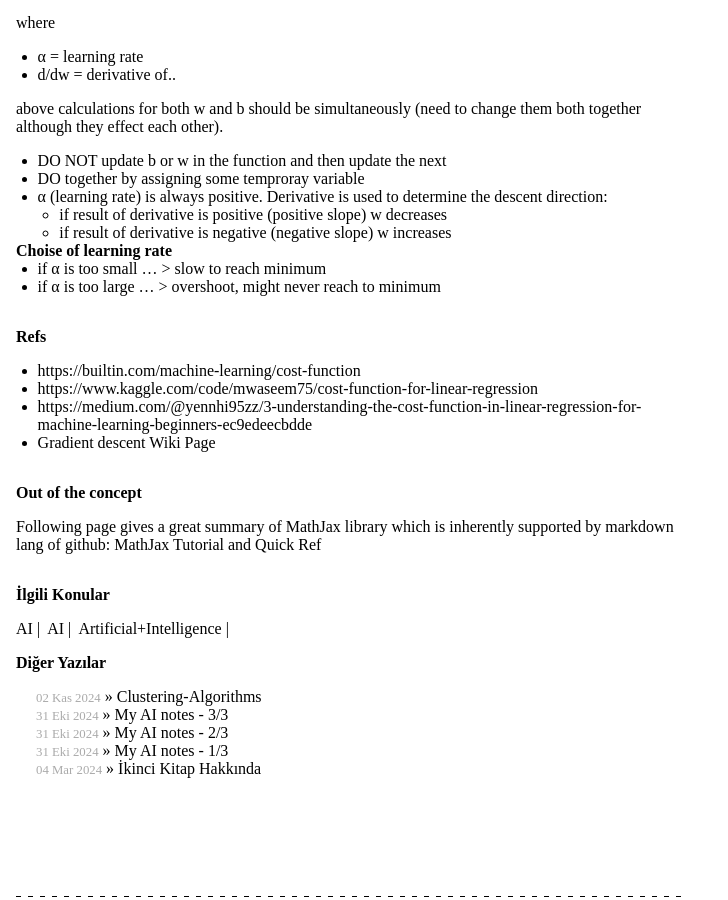
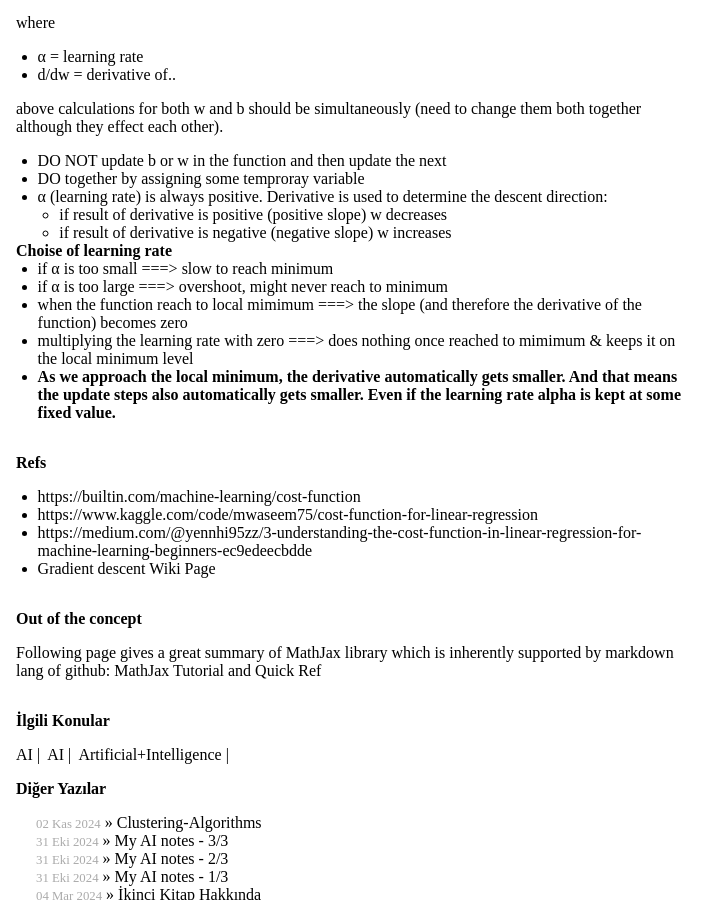
Before and after one commit to ozhanatali/ozhanatali.github.io, a Jekyll site: the page built from _posts/2024-11-04-Linear-Regression.md, in a window 1280 px wide and 900 px high, scrolled down 1491 px. Shown: the whole window, without its empty margins (0-728 px from the left). Built offline with Jekyll 4.4.1, drawn with Linux system fonts in a browser that asks for light colours; formulas are drawn with MathJax 3.

Commit message:
Update 2024-11-04-Linear-Regression.md

```diff
--- a/_posts/2024-11-04-Linear-Regression.md
+++ b/_posts/2024-11-04-Linear-Regression.md
@@ -79,10 +79,14 @@ above calculations for both w and b should be simultaneously (need to change the
     - if result of derivative is positive (positive slope) w decreases
     - if result of derivative is negative (negative slope) w increases
 
+
 ## Choise of learning rate
-- if α is too small ... > slow to reach minimum
-- if α is too large ... > overshoot, might never reach to minimum
 
+- if α is too small ===> slow to reach minimum
+- if α is too large ===> overshoot, might never reach to minimum
+- when the function reach to local mimimum ===> the slope (and therefore the derivative of the function) becomes zero
+- multiplying the learning rate with zero ===> does nothing once reached to mimimum & keeps it on the local minimum level
+- **As we approach the local minimum, the derivative automatically gets smaller. And that means the update steps also automatically gets smaller. Even if the learning rate alpha is kept at some fixed value.**
 
 # Refs
 - https://builtin.com/machine-learning/cost-function
```
